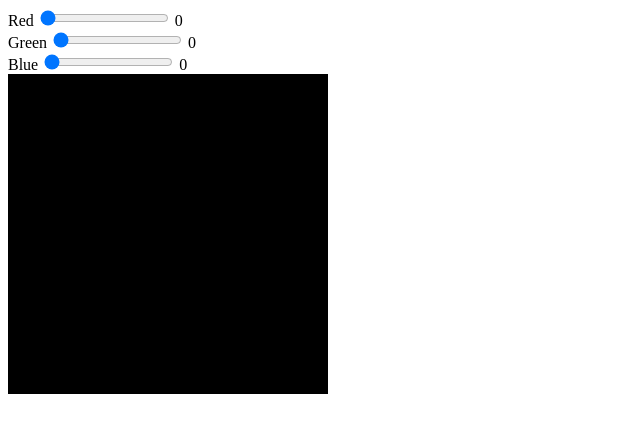
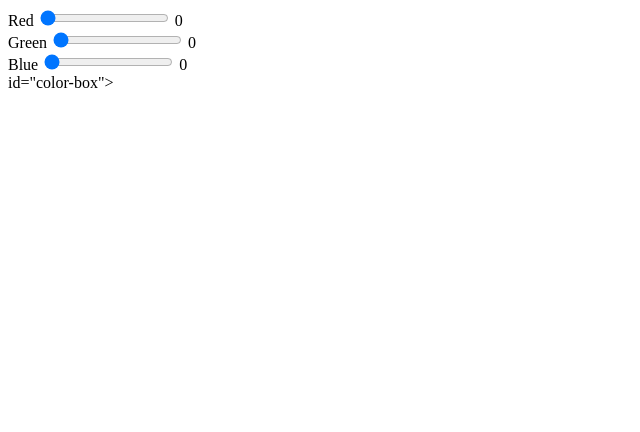
Before and after one commit to SheamusO/color-picker, a plain HTML site: page index.html in a window 1280 px wide. Shown: the whole page, without its empty margins (0-640 px from the left). Drawn offline with Linux system fonts and the light colour scheme.

Commit message:
Color picker project

```diff
--- a/index.html
+++ b/index.html
@@ -41,8 +41,8 @@
         </div>
     </div>
     <div class="color-box-container">
-        <div id="color-box">
-        </div>
+        id="color-box">
+
     </div>
 </body>
 </html>
```
